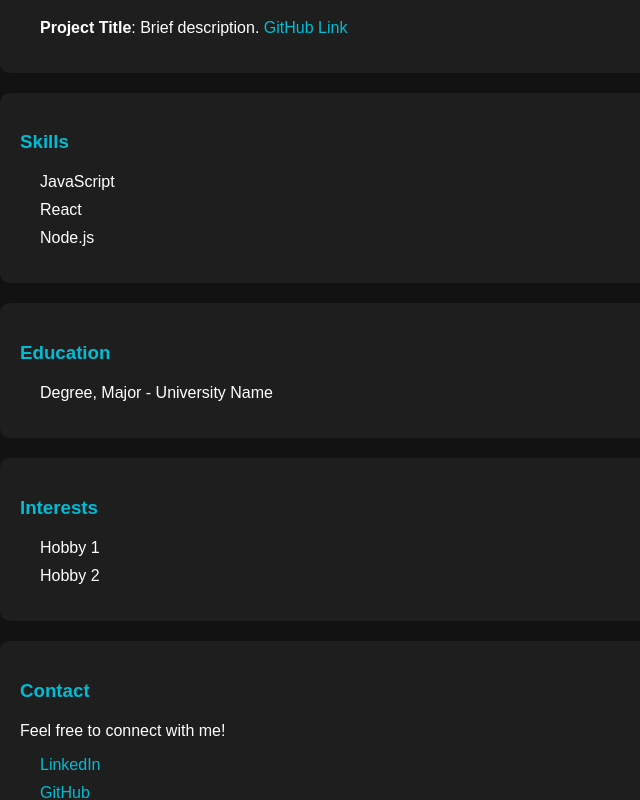
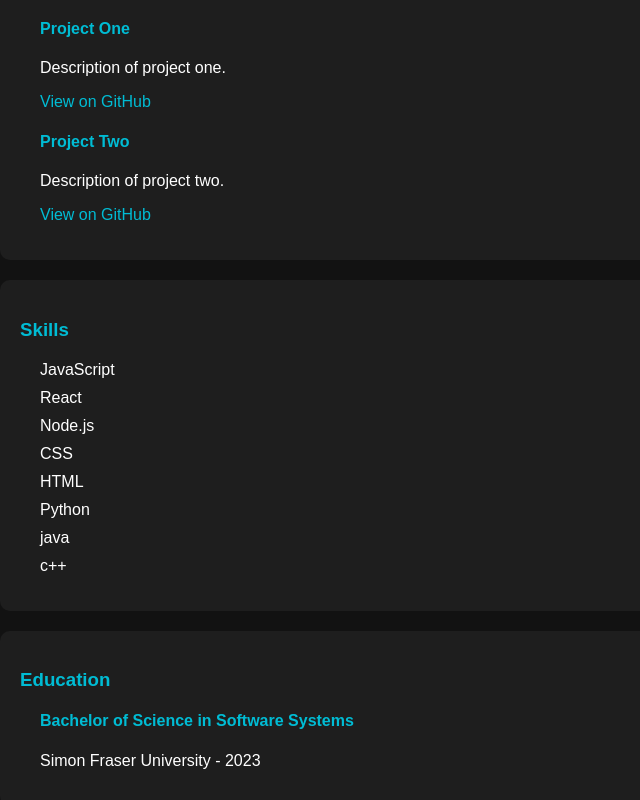
Before and after one commit to SrinjayMitra/SrinjayMitra.github.io, a React (Create React App) app: page / in a window 1280 px wide. Shown: the part 503-1303 px from the top of the page, without its empty margins (0-640 px from the left). Built offline with nearby package versions, Linux system fonts and the light colour scheme.

Commit message:
added some content

```diff
--- a/src/components/Contact.js
+++ b/src/components/Contact.js
@@ -11,7 +11,7 @@ const Contact = () => {
           <a href="https://www.linkedin.com/in/your-profile" target="_blank" rel="noopener noreferrer">LinkedIn</a>
         </li>
         <li>
-          <a href="https://github.com/user" target="_blank" rel="noopener noreferrer">GitHub</a>
+          <a href="https://github.com/SrinjayMitra" target="_blank" rel="noopener noreferrer">GitHub</a>
         </li>
         <li>
           <a href="/path/to/your/resume.pdf" target="_blank" rel="noopener noreferrer">Resume/CV</a>
--- a/src/components/Education.js
+++ b/src/components/Education.js
@@ -2,12 +2,25 @@ import React from 'react';
 import './Education.css';
 
 const Education = () => {
+  const education = [
+    {
+      degree: 'Bachelor of Science in Software Systems',
+      institution: 'Simon Fraser University ',
+      year: '2023'
+    },
+    // Add more education as needed
+  ];
+
   return (
     <section className="education">
       <h3>Education</h3>
       <ul>
-        <li>Degree, Major - University Name</li>
-        {/* Add more educational qualifications as needed */}
+        {education.map((edu, index) => (
+          <li key={index}>
+            <h4>{edu.degree}</h4>
+            <p>{edu.institution} - {edu.year}</p>
+          </li>
+        ))}
       </ul>
     </section>
   );
--- a/src/components/Interests.js
+++ b/src/components/Interests.js
@@ -2,13 +2,21 @@ import React from 'react';
 import './Interests.css';
 
 const Interests = () => {
+  const interests = [
+    'Traveling',
+    'Reading',
+    'Photography',
+    'Coding',
+    // Add more interests as needed
+  ];
+
   return (
     <section className="interests">
       <h3>Interests</h3>
       <ul>
-        <li>Hobby 1</li>
-        <li>Hobby 2</li>
-        {/* Add more interests as needed */}
+        {interests.map((interest, index) => (
+          <li key={index}>{interest}</li>
+        ))}
       </ul>
     </section>
   );
--- a/src/components/Projects.js
+++ b/src/components/Projects.js
@@ -2,14 +2,31 @@ import React from 'react';
 import './Projects.css';
 
 const Projects = () => {
+  const projects = [
+    {
+      title: 'Project One',
+      description: 'Description of project one.',
+      link: 'https://github.com/user/project-one'
+    },
+    {
+      title: 'Project Two',
+      description: 'Description of project two.',
+      link: 'https://github.com/user/project-two'
+    },
+    // Add more projects as needed
+  ];
+
   return (
     <section className="projects">
       <h3>Projects</h3>
       <ul>
-        <li>
-          <strong>Project Title</strong>: Brief description. <a href="https://github.com/your-repo">GitHub Link</a>
-        </li>
-        {/* Add more projects as needed */}
+        {projects.map((project, index) => (
+          <li key={index}>
+            <h4>{project.title}</h4>
+            <p>{project.description}</p>
+            <a href={project.link} target="_blank" rel="noopener noreferrer">View on GitHub</a>
+          </li>
+        ))}
       </ul>
     </section>
   );
--- a/src/components/Skills.js
+++ b/src/components/Skills.js
@@ -2,14 +2,25 @@ import React from 'react';
 import './Skills.css';
 
 const Skills = () => {
+  const skills = [
+    'JavaScript',
+    'React',
+    'Node.js',
+    'CSS',
+    'HTML',
+    'Python',
+    'java',
+    'c++'
+    // Add more skills as needed
+  ];
+
   return (
     <section className="skills">
       <h3>Skills</h3>
       <ul>
-        <li>JavaScript</li>
-        <li>React</li>
-        <li>Node.js</li>
-        {/* Add more skills as needed */}
+        {skills.map((skill, index) => (
+          <li key={index}>{skill}</li>
+        ))}
       </ul>
     </section>
   );
```
